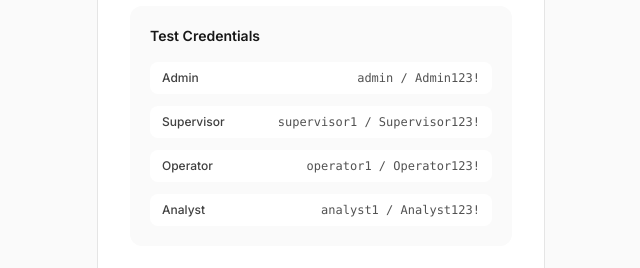
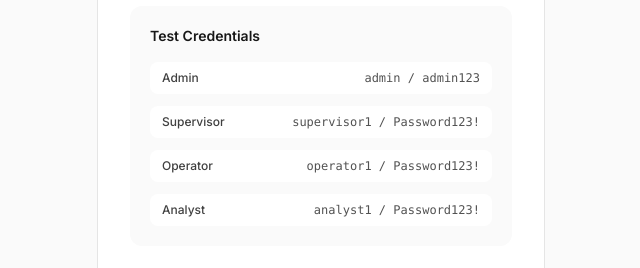
Before and after one commit to ChrisMareeFS/metcon-workflow-app, a React (Vite) app in the folder frontend/: page /login in a window 1280 px wide. Shown: the part 656-924 px from the top of the page, without its empty margins (319-959 px from the left). Built offline with nearby package versions, Linux system fonts and the light colour scheme; no server answers.

Commit message:
Update login page with correct test credentials

```diff
--- a/frontend/src/pages/auth/Login.tsx
+++ b/frontend/src/pages/auth/Login.tsx
@@ -131,19 +131,19 @@ export default function Login() {
               <div className="space-y-3 text-xs">
                 <div className="flex justify-between items-center py-2 px-3 bg-white rounded-lg">
                   <span className="font-medium text-gray-700">Admin</span>
-                  <span className="font-mono text-gray-600">admin / Admin123!</span>
+                  <span className="font-mono text-gray-600">admin / admin123</span>
                   </div>
                 <div className="flex justify-between items-center py-2 px-3 bg-white rounded-lg">
                   <span className="font-medium text-gray-700">Supervisor</span>
-                  <span className="font-mono text-gray-600">supervisor1 / Supervisor123!</span>
+                  <span className="font-mono text-gray-600">supervisor1 / Password123!</span>
                   </div>
                 <div className="flex justify-between items-center py-2 px-3 bg-white rounded-lg">
                   <span className="font-medium text-gray-700">Operator</span>
-                  <span className="font-mono text-gray-600">operator1 / Operator123!</span>
+                  <span className="font-mono text-gray-600">operator1 / Password123!</span>
                   </div>
                 <div className="flex justify-between items-center py-2 px-3 bg-white rounded-lg">
                   <span className="font-medium text-gray-700">Analyst</span>
-                  <span className="font-mono text-gray-600">analyst1 / Analyst123!</span>
+                  <span className="font-mono text-gray-600">analyst1 / Password123!</span>
                   </div>
                 </div>
               </div>
```
